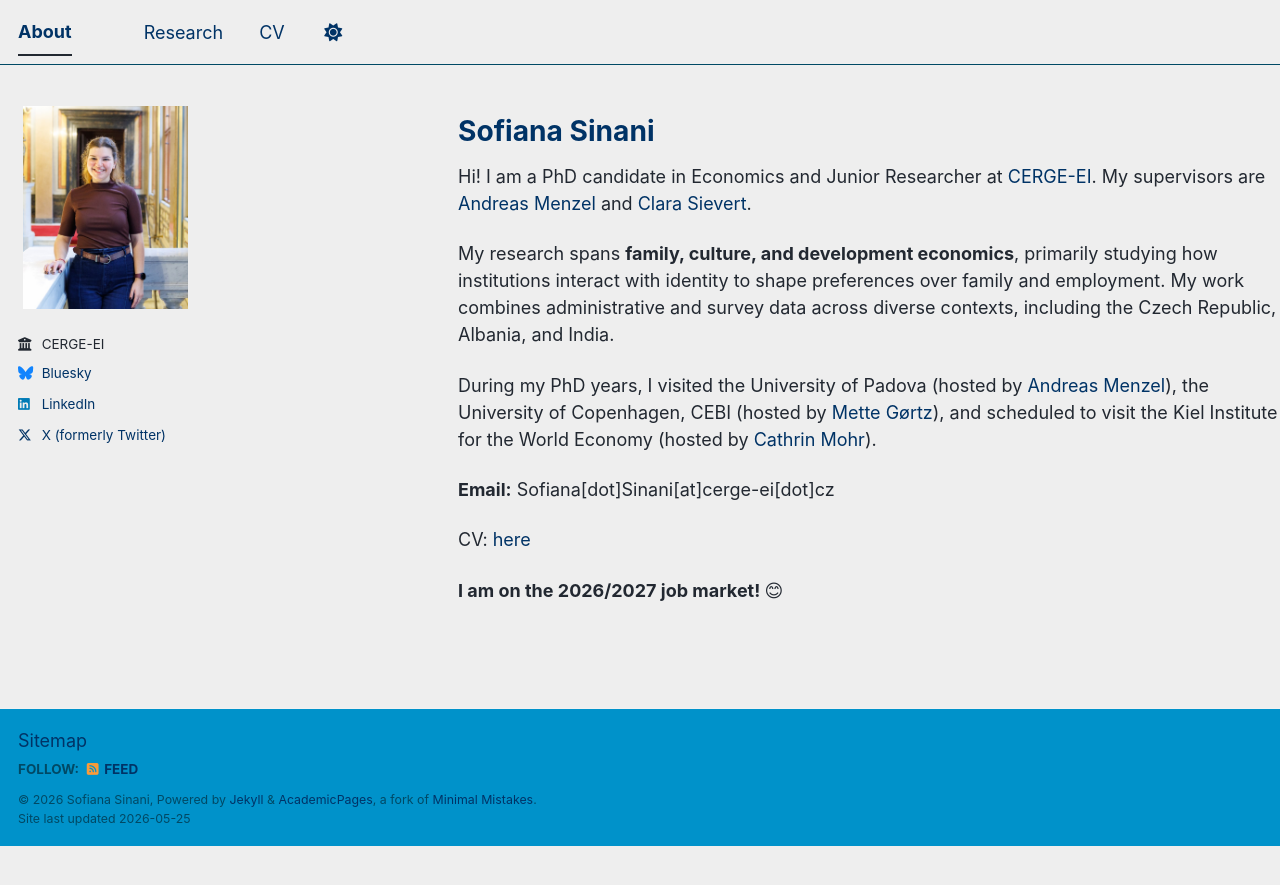
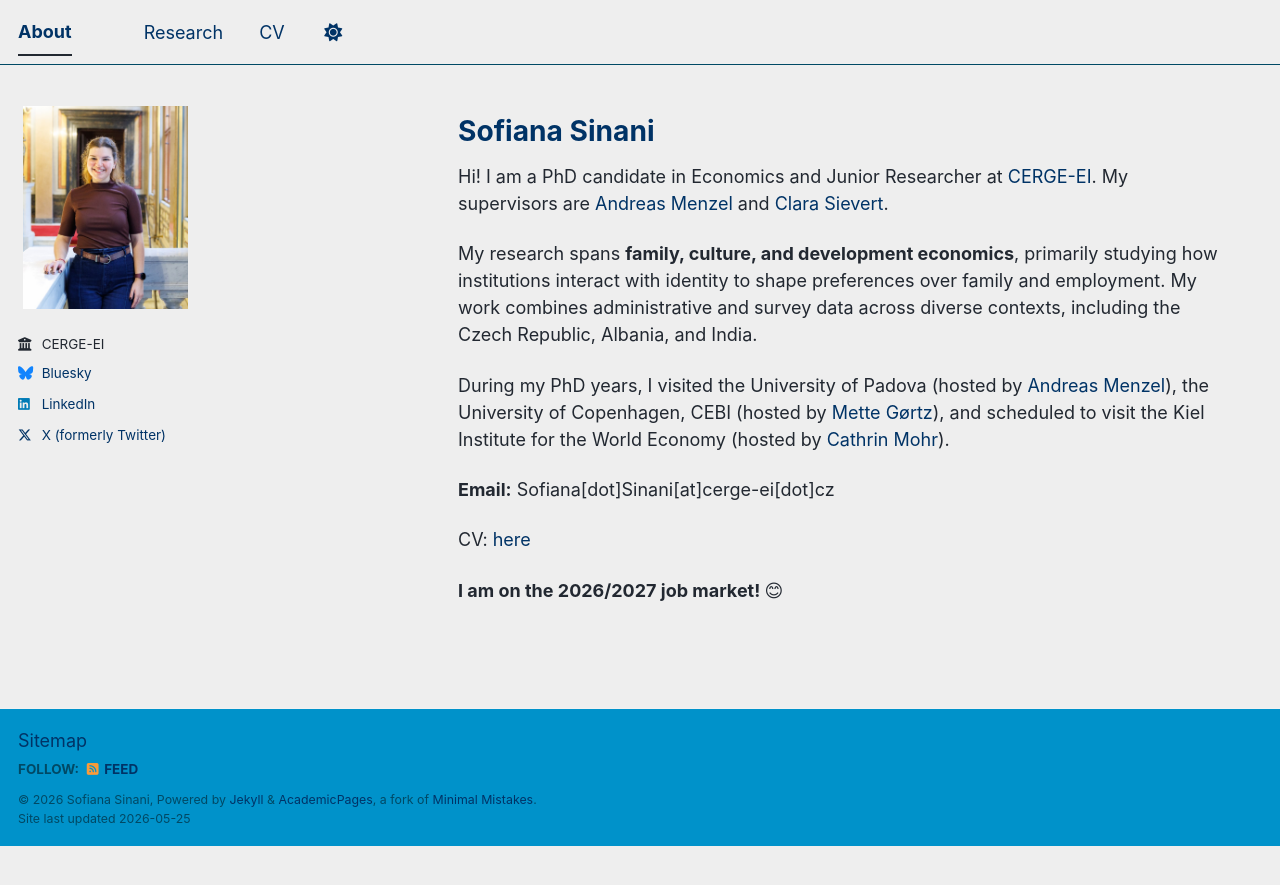
Before and after one commit to sofianasinani/sofianasinani.github.io, a Jekyll site: the page built from _pages/about.md, in a window 1280 px wide. Shown: the top 885 px of the page. Built offline with Jekyll 4.4.1, drawn with Linux system fonts in a browser that asks for light colours; a script bundle is joined from its source files by our own code; library files that are not in the unit come from our copies.

Commit message:
Update main.scss

```diff
--- a/assets/css/main.scss
+++ b/assets/css/main.scss
@@ -54,7 +54,7 @@
     width: calc(100% - 420px) !important;
     float: right !important;
     padding-left: 20px !important;
-    padding-right: 0 !important;
+    padding-right: 50px !important;
     margin-right: 0 !important;
   }
 
```
